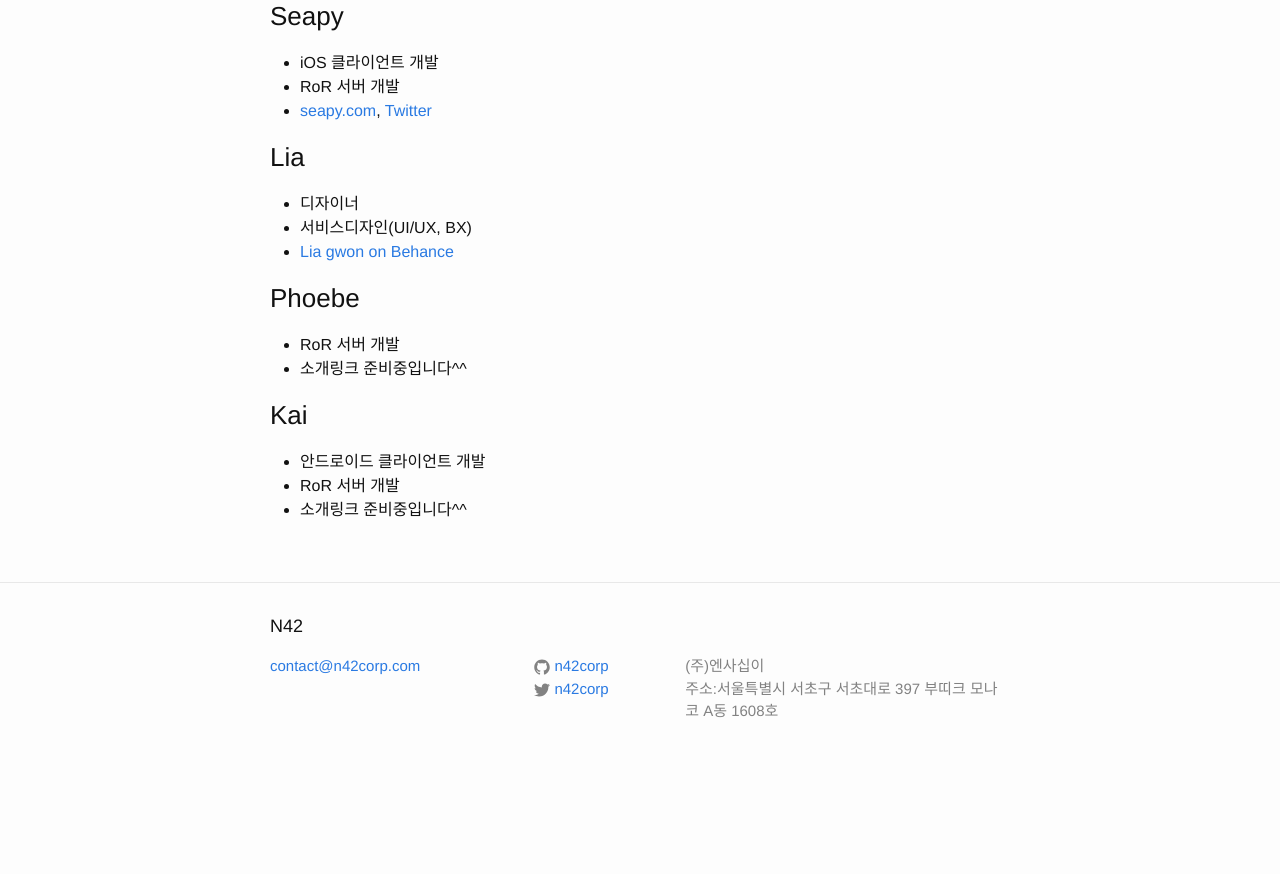
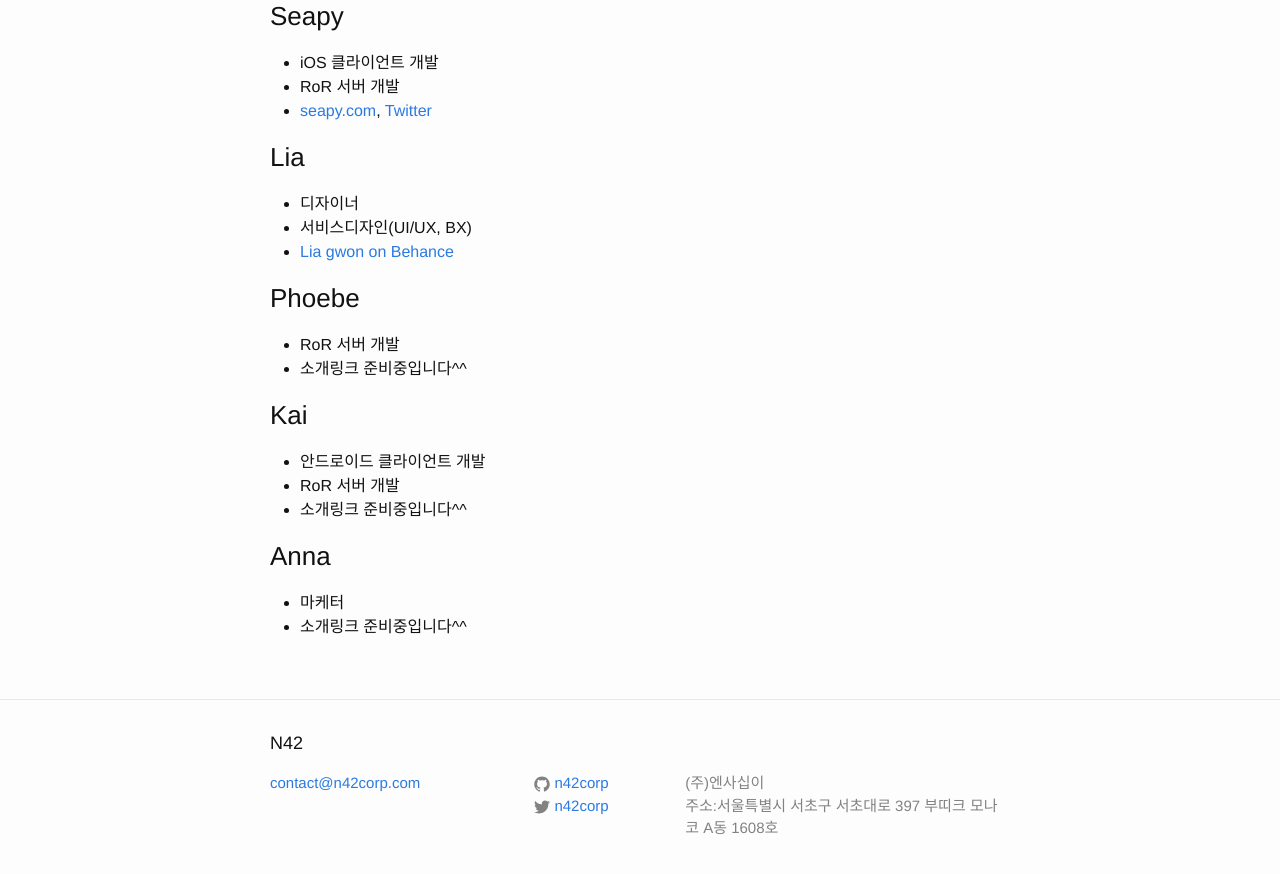
Before and after one commit to daangn/daangn-team-page, a Jekyll site: the page built from about.md, in a window 1280 px wide and 900 px high, scrolled down 716 px. Shown: the top 874 px of the window. Built offline with Jekyll 4.4.1, drawn with Linux system fonts in a browser that asks for light colours; before the commit the page ends 1499 px from its top, so only the background shows below that.

Commit message:
Update about.md

```diff
--- a/about.md
+++ b/about.md
@@ -44,3 +44,7 @@ N42는 모바일 세상에서 지역 커뮤니티, 커뮤니케이션 서비스
 - 안드로이드 클라이언트 개발
 - RoR 서버 개발
 - 소개링크 준비중입니다^^
+
+### Anna
+- 마케터
+- 소개링크 준비중입니다^^
```
